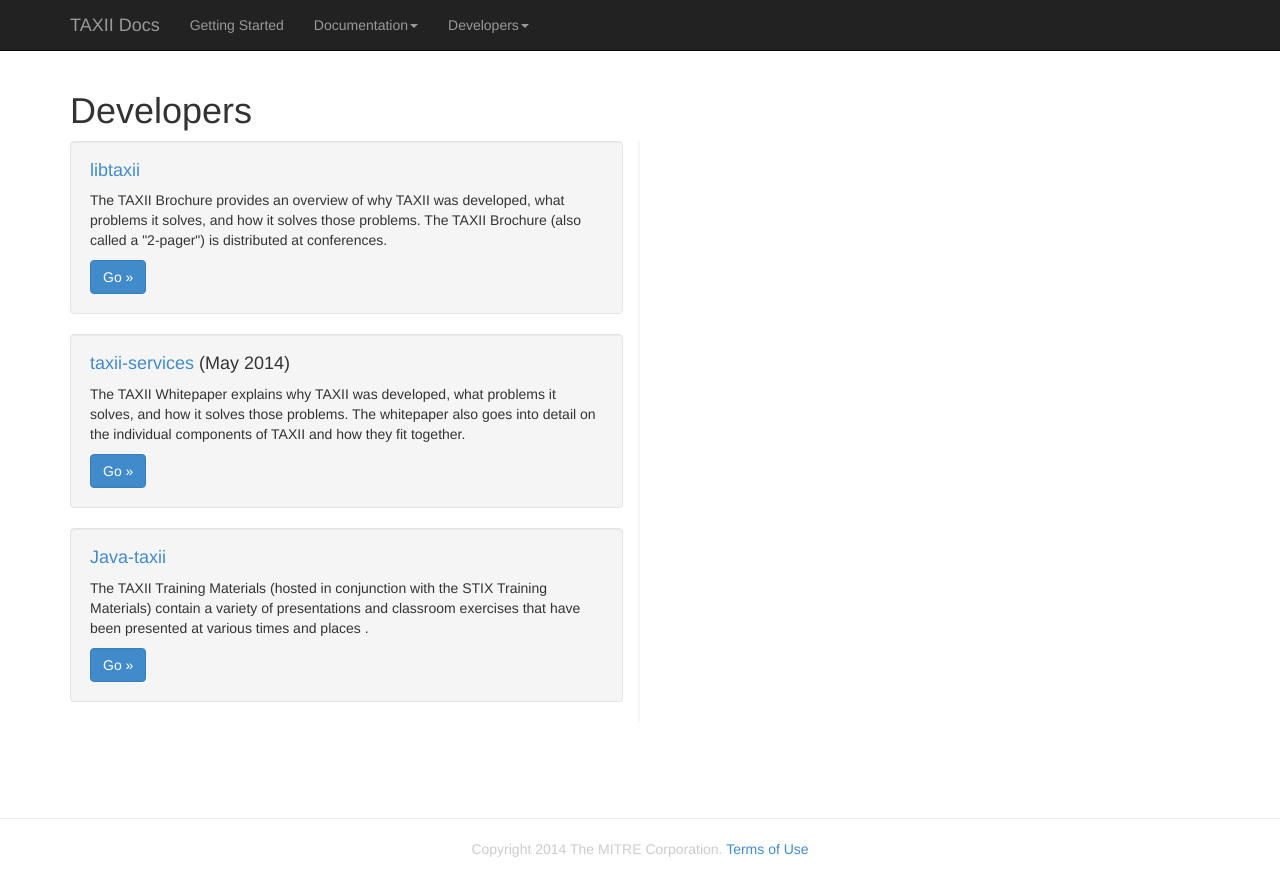
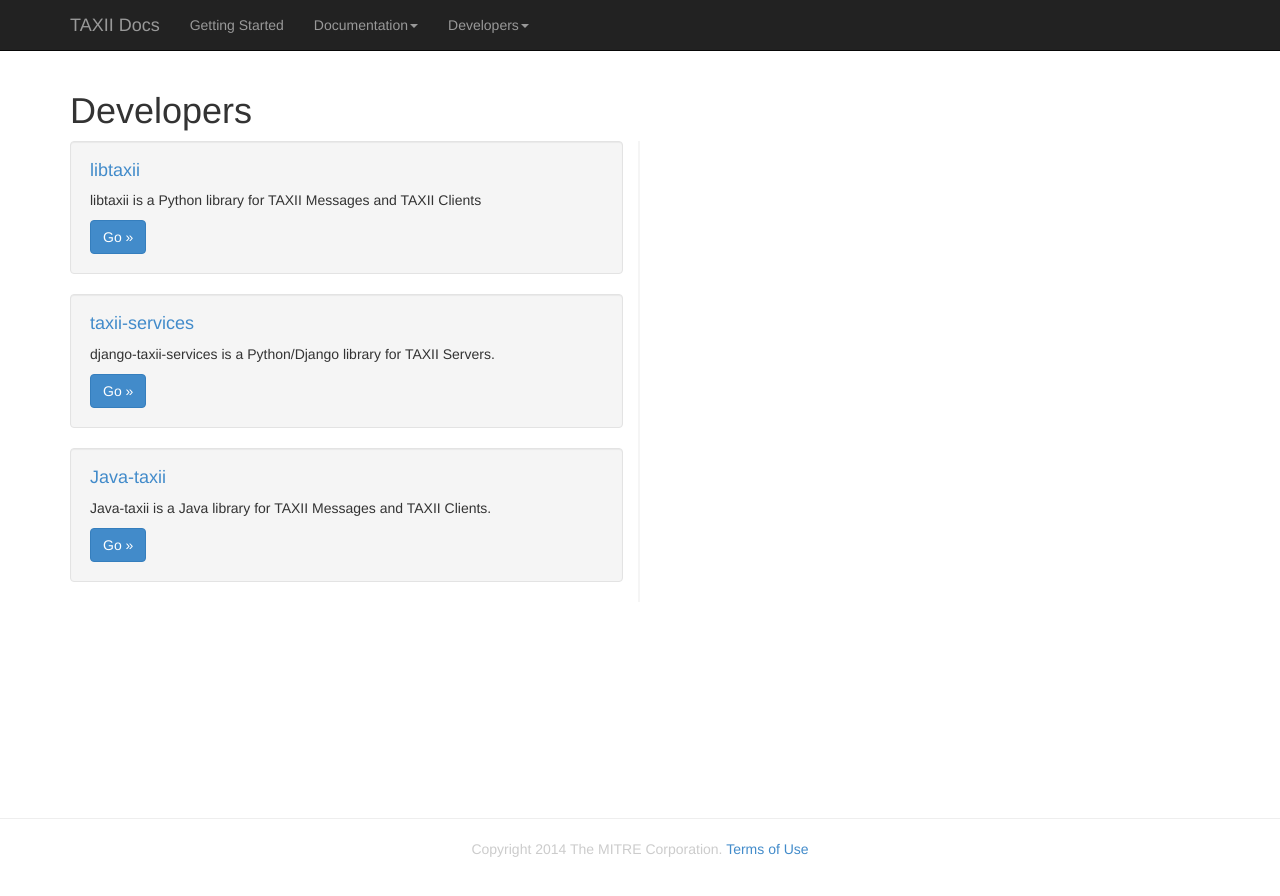
Before and after one commit to TAXIIProject/taxiiproject.github.io, a Jekyll site: the page built from developers/index.md, in a window 1280 px wide. Shown: the top 896 px of the page. Built offline with Jekyll 4.4.1, drawn with Linux system fonts in a browser that asks for light colours; Markdown is read by kramdown in place of the engine named in the settings.

Commit message:
Updated index.md

```diff
--- a/developers/index.md
+++ b/developers/index.md
@@ -8,22 +8,19 @@ tagline: Developer documentation for TAXII
   <div class="col-md-6 getting-started-left">
     <div class="well">
       <h4><a href="/developers/libtaxii">libtaxii</a></h4>
-      <p>The TAXII Brochure provides an overview of why TAXII was developed, what problems it solves, and how it solves those problems.
-      The TAXII Brochure (also called a "2-pager") is distributed at conferences.</p>
+      <p>libtaxii is a Python library for TAXII Messages and TAXII Clients</p>
       <a class="btn btn-primary" href="/developers/libtaxii">Go »</a>
     </div>
 
     <div class="well">
-      <h4><a href="/developers/taxii-services">taxii-services</a> (May 2014)</h4>
-      <p>The TAXII Whitepaper explains why TAXII was developed, what problems it solves, and how it solves those problems.
-      The whitepaper also goes into detail on the individual components of TAXII and how they fit together.</p>
+      <h4><a href="/developers/taxii-services">taxii-services</a></h4>
+      <p>django-taxii-services is a Python/Django library for TAXII Servers.</p>
       <a class="btn btn-primary" href="/developers/taxii-services">Go »</a>
     </div>
 
     <div class="well">
       <h4><a href="/developers/java-taxii">Java-taxii</a></h4>
-      <p>The TAXII Training Materials (hosted in conjunction with the STIX Training Materials) contain a variety of presentations
-       and classroom exercises that have been presented at various times and places .</p>
+      <p>Java-taxii is a Java library for TAXII Messages and TAXII Clients.</p>
       <a class="btn btn-primary" href="/developers/java-taxii">Go »</a>
     </div>
 
```
